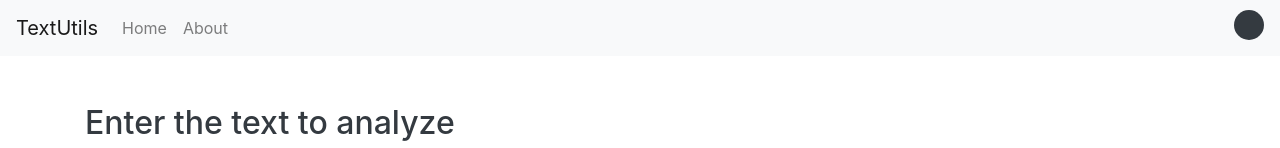
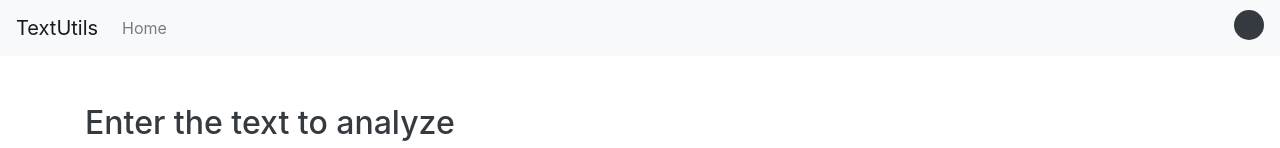
Before and after one commit to diwash007/Text-Utilities, a React (Create React App) app: page / in a window 1280 px wide. Shown: the top 148 px of the page. Built offline with nearby package versions, Linux system fonts and the light colour scheme.

Commit message:
remove about on nav

```diff
--- a/src/components/Navbar.js
+++ b/src/components/Navbar.js
@@ -13,9 +13,6 @@
         <li className="nav-item">
         <a className="nav-link" href="/">Home</a>
         </li>
-        <li className="nav-item">
-        <a className="nav-link" href="/">About</a>
-        </li>
         </ul>
         </div>
 
```
